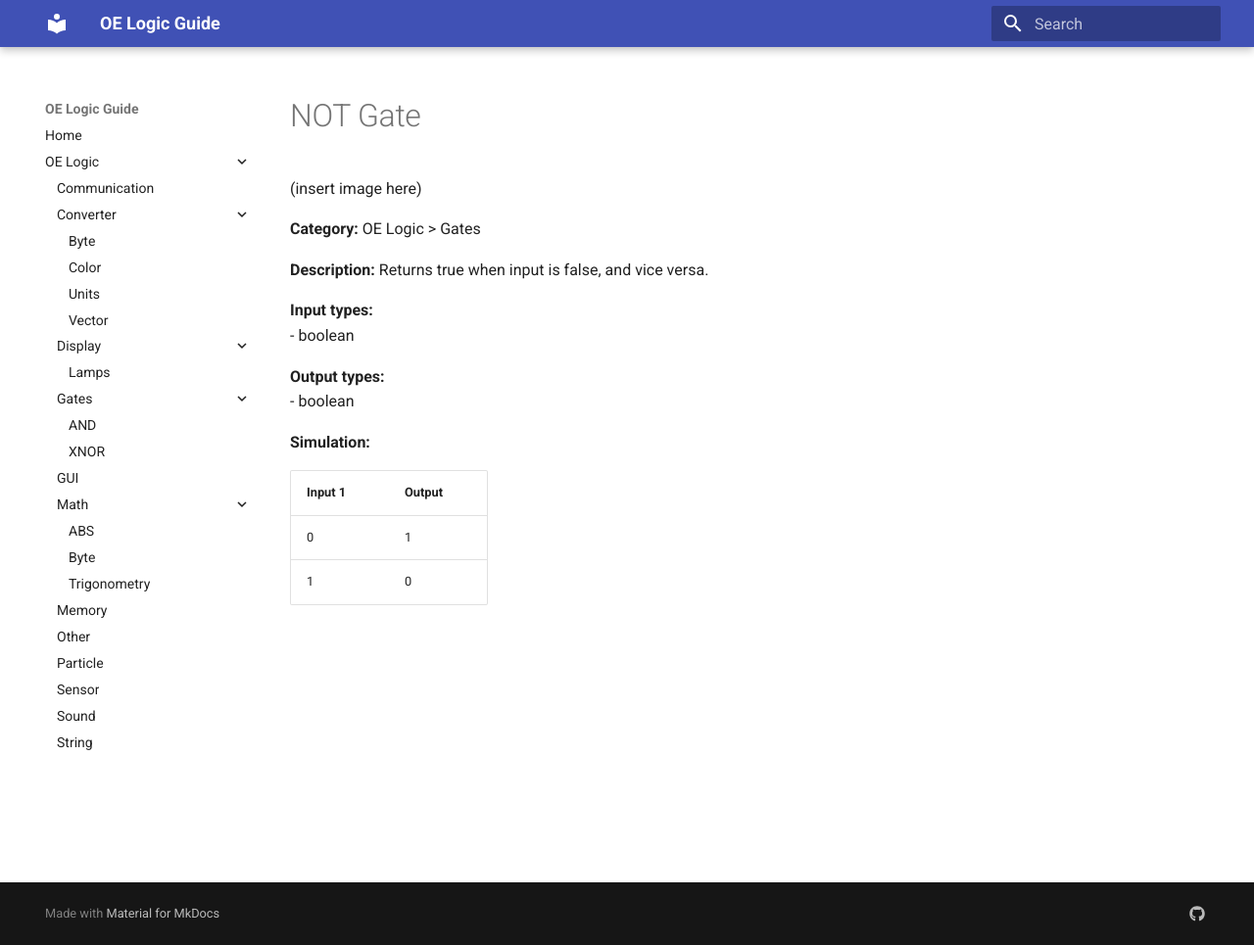
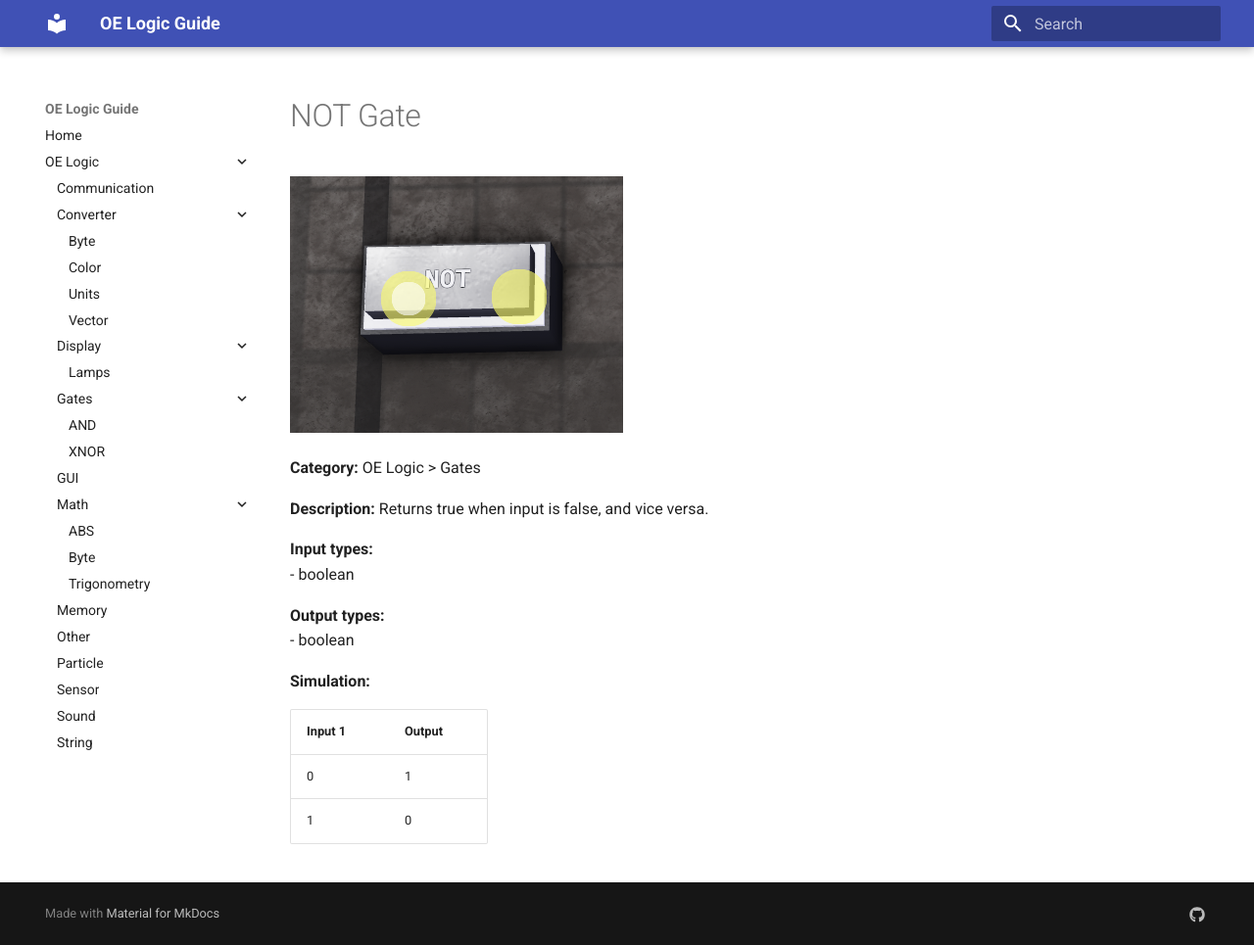
Before and after one commit to burgermaniwilleat/oe-logic-guide, an MkDocs documentation site: the page built from docs/OE LOGIC/GATE/NOT.md, in a window 1280 px wide and 965 px high. Shown: the whole window at 98% size. Built offline with MkDocs 1.6.1 and Material for MkDocs 9.7.7, drawn with Linux system fonts in a browser that asks for light colours.

Commit message:
Update NOT.md
added imag

```diff
--- a/docs/OE LOGIC/GATE/NOT.md
+++ b/docs/OE LOGIC/GATE/NOT.md
@@ -1,6 +1,7 @@
 # NOT Gate
 
-(insert image here)
+![NOT Block](../../images/NOT.png)
+
 
 **Category:** OE Logic > Gates
 
```
